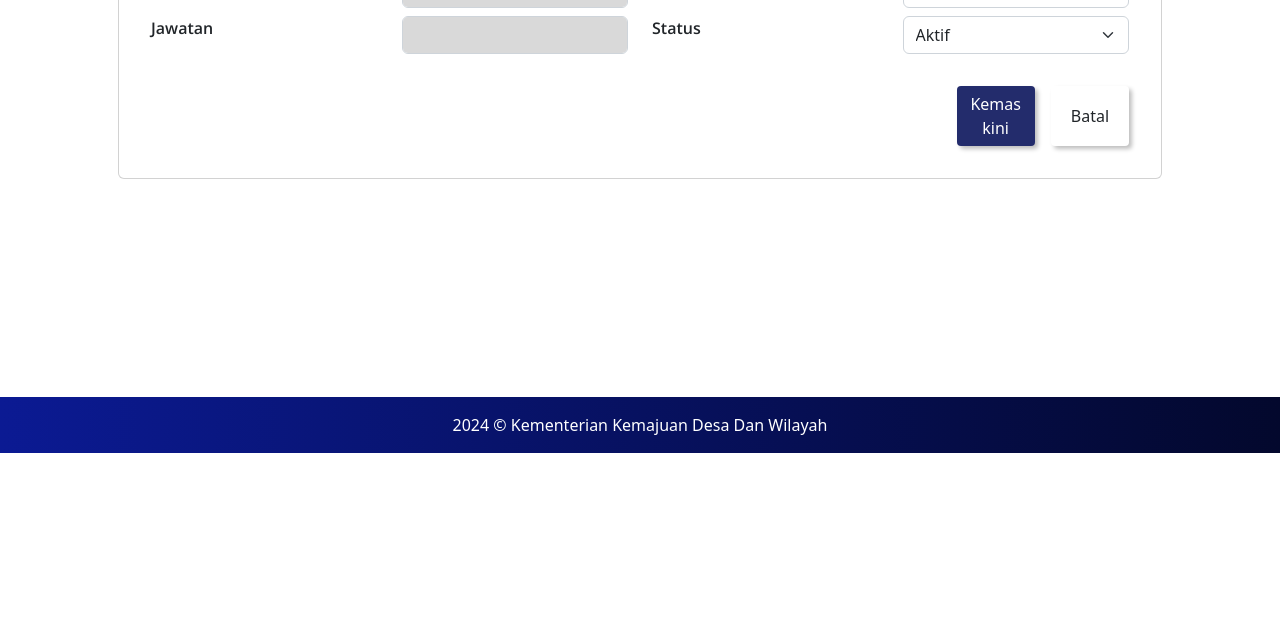
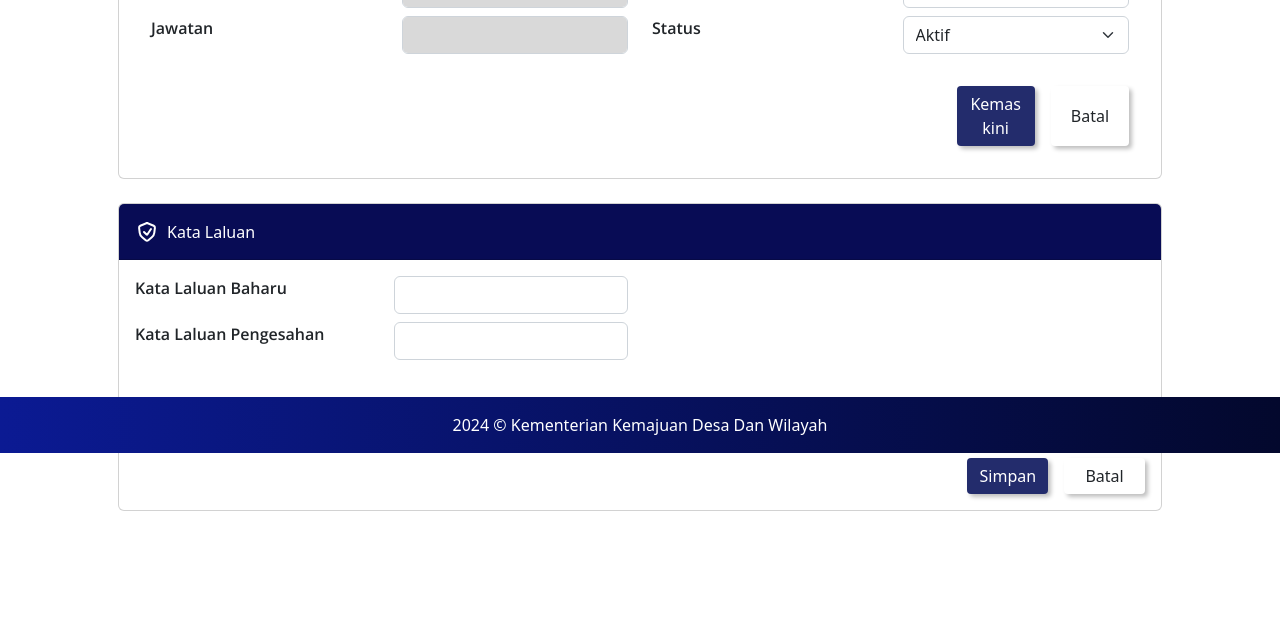
Before and after one commit to SDOIrfanZen/kkdw, a Laravel app: template resources/views/administration/pengguna_edit.blade.php in a window 1280 px wide. Shown: the part 347-970 px from the top of the page. Before the commit the page ends 800 px from the top, so only its background shows below. Run offline with Laravel 10, Linux system fonts and the light colour scheme; the template is opened without the code that fills it, so the values that code supplies are empty; some libraries are stand-ins or nearby versions.

Commit message:
admin edit password user

```diff
--- a/resources/views/administration/pengguna_edit.blade.php
+++ b/resources/views/administration/pengguna_edit.blade.php
@@ -110,9 +110,46 @@
     </div>
 </div>
 
-
-
-
-
+<div class="container-fluid d-flex justify-content-center">
+    <div class="card mt-4 mx-auto" style="width: 90%;">
+        <div class="card-header d-flex align-items-center custom-card-header" style="background: rgba(8, 12, 85, 1); height: 3.5rem;">
+            <img src="{{ asset('images/kata-laluan.svg') }}" alt="Profile Icon" class="me-2" style="width: 24px; height: 24px;">
+            Kata Laluan
+        </div>
+        <div class="card-body" style="height: 250px;">
+            <form method="post" action="{{ route('administration.update_pengguna_password', $userProfile->id) }}" id="updatePasswordForm" class="d-flex flex-column h-100">
+                @csrf
+                @method('PUT')
+                <div class="flex-grow-1">
+                    <!-- Kata Laluan Baharu -->
+                    <div class="row pb-2">
+                        <div class="col-md-3 label-column">Kata Laluan Baharu</div>
+                        <div class="col-md-3">
+                            <input type="password" class="form-control" name="kata_laluan_baharu" required>
+                            @error('kata_laluan_baharu')
+                                <div class="text-danger">{{ $message }}</div>
+                            @enderror
+                        </div>
+                    </div>
+                    <!-- Kata Laluan Pengesahan -->
+                    <div class="row pb-2">
+                        <div class="col-md-3 label-column">Kata Laluan Pengesahan</div>
+                        <div class="col-md-3">
+                            <input type="password" class="form-control" name="kata_laluan_pengesahan" required>
+                            @error('kata_laluan_pengesahan')
+                                <div class="text-danger">{{ $message }}</div>
+                            @enderror
+                        </div>
+                    </div>
+                </div>
+                <!-- Buttons at Bottom Right -->
+                <div class="d-flex justify-content-end mt-4">
+                    <button class="btn btn-primary me-3" type="submit">Simpan</button>
+                    <button class="btn btn-reset" type="button" onclick="window.history.back();">Batal</button>
+                </div>
+            </form>
+        </div>
+    </div>
+</div>
 
 @endsection
--- a/routes/web.php
+++ b/routes/web.php
@@ -56,6 +56,7 @@
 
 route::get('edit-pengguna/{id}', [AdministrationController::class, 'edit_pengguna'])->name('administration.edit_pengguna');
 Route::put('update-pengguna/{id}', [AdministrationController::class, 'update_pengguna'])->name('administration.update_pengguna');
+Route::put('update-pengguna-password/{id}', [AdministrationController::class, 'update_pengguna_password'])->name('administration.update_pengguna_password');
 
 
 route::get('give-permission-to-role', function () {
```
Also changed, not shown: app/Http/Controllers/AdministrationController.php (+22 -0 lines).
